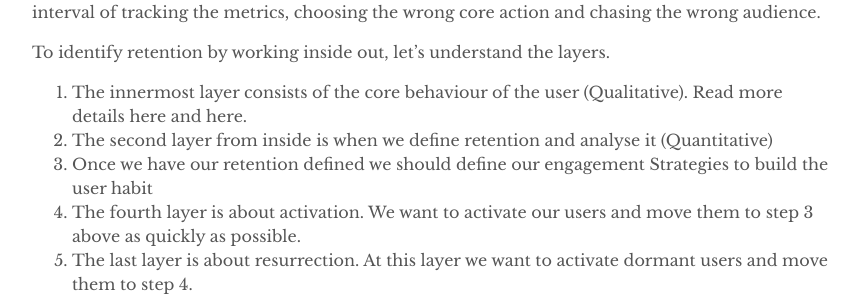
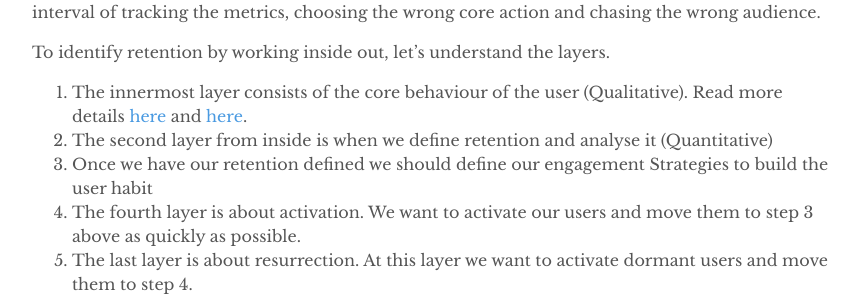
Before and after one commit to Archana-blog/product, a Jekyll site: the page built from _posts/2021-05-05-retention-output.md, in a window 1280 px wide. Shown: the part 554-852 px from the top of the page, without its empty margins (208-1072 px from the left). Built offline with Jekyll 4.4.1, drawn with Linux system fonts in a browser that asks for light colours; part of the change alters nothing that is shown.

```diff
--- a/_posts/2021-05-05-retention-output.md
+++ b/_posts/2021-05-05-retention-output.md
@@ -16,7 +16,7 @@ If we work from the outside in, we might run into various issues such as going a
 
 To identify retention by working inside out, let's understand the layers.
 
-1. The innermost layer consists of the core behaviour of the user (Qualitative). Read more details here and here.
+1. The innermost layer consists of the core behaviour of the user (Qualitative). Read more details <a href="https://archanakumari.blog/2021-05-06/core-behaviour">here</a> and <a href="https://archanakumari.blog/2021-05-07/different-user-segments">here</a>.
 2. The second layer from inside is when we define retention and analyse it (Quantitative)
 3. Once we have our retention defined we should define our engagement Strategies to build the user habit
 4. The fourth layer is about activation. We want to activate our users and move them to step 3 above as quickly as possible.
```
